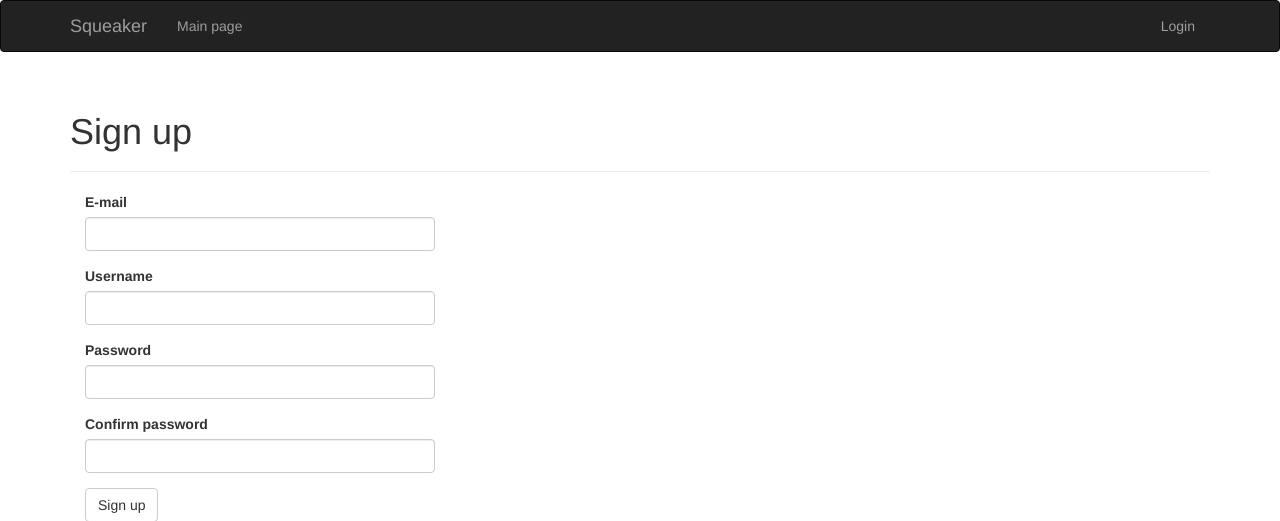
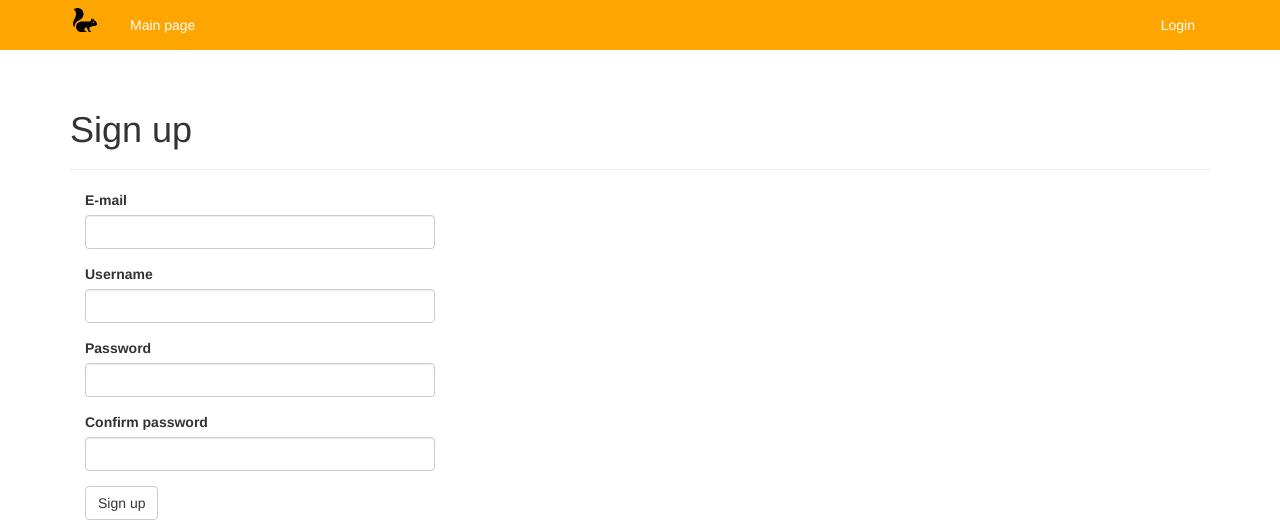
Before and after one commit to s22020/PTN-squeaker, a Flask app: page /auth/register in a window 1280 px wide. Shown: the top 521 px of the page. Run offline with Flask 3, Linux system fonts and the light colour scheme; some libraries are stand-ins or nearby versions.

Commit message:
Change colors of navbar, add logo

```diff
--- a/app/static/style.css
+++ b/app/static/style.css
@@ -1,3 +1,36 @@
+.image-brand {
+    width: 30px;
+    height: 30px;
+    color: white;
+    top: 5px;
+}
+
+.navbar {
+    background-color: orange;
+    border: none;
+    border-radius: 0;
+}
+
+.navbar-nav li a {
+    color: white !important;
+}
+
+.navbar-nav li a:hover {
+    text-shadow: 0 0 7px #fff;
+}
+
+.navbar-collapse, .dropdown-menu, .dropdown-menu>li>a:hover {
+    background-color: orange !important;
+}
+
+.navbar-inverse .navbar-nav>.open>a {
+    background-color: orangered !important;
+}
+
+.navbar-brand {
+    padding-top: 5px;
+}
+
 .posts-container {
     margin: auto;
     padding: 0 250px;
--- a/app/templates/base.html
+++ b/app/templates/base.html
@@ -23,7 +23,7 @@
                 <span class="icon-bar"></span>
                 <span class="icon-bar"></span>
             </button>
-            <a class="navbar-brand" href="/">Squeaker</a>
+            <a class="navbar-brand" href="/"><img class="image-brand" src="{{ url_for('static', filename='logo.png') }}"></a>
         </div>
         <div class="navbar-collapse collapse">
             <ul class="nav navbar-nav">
```
Also changed, not shown: app/static/favicon.ico (added), app/static/logo.png (added).
